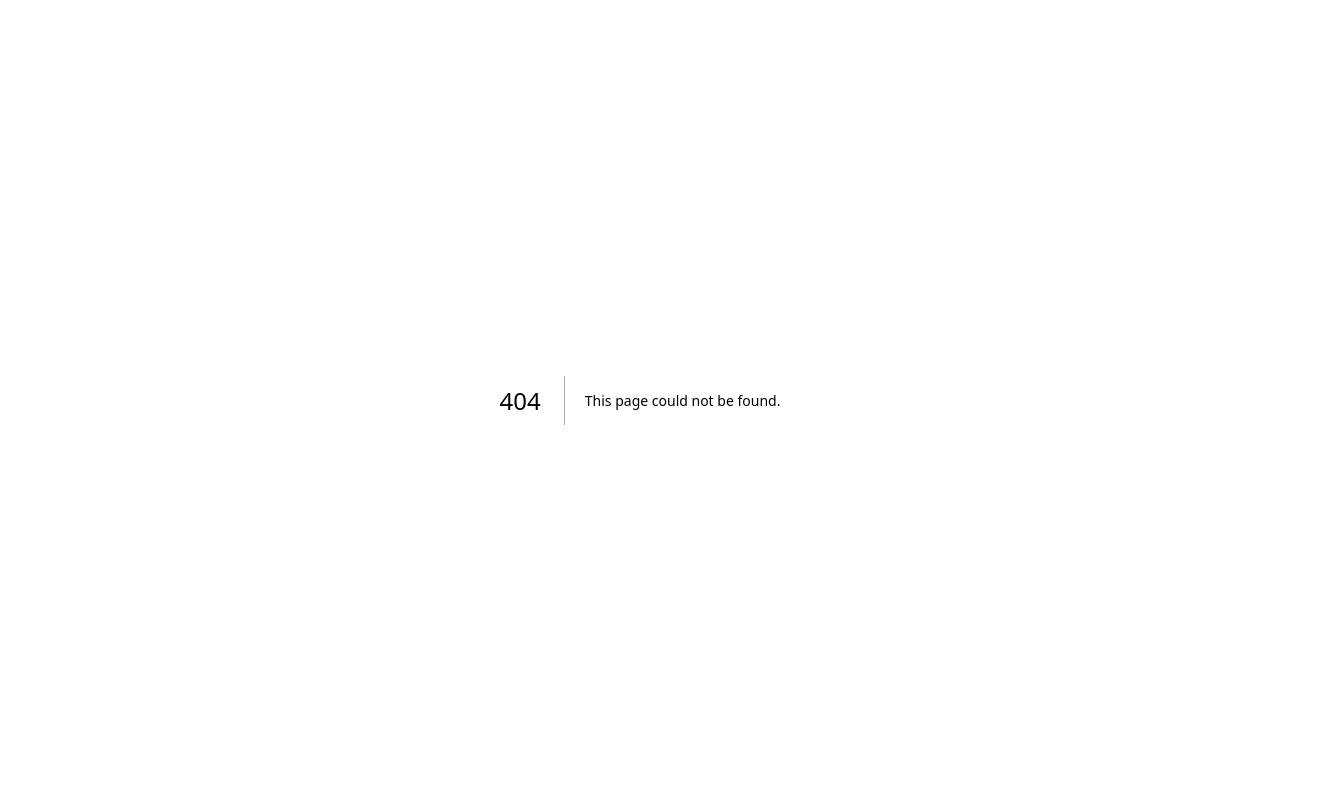
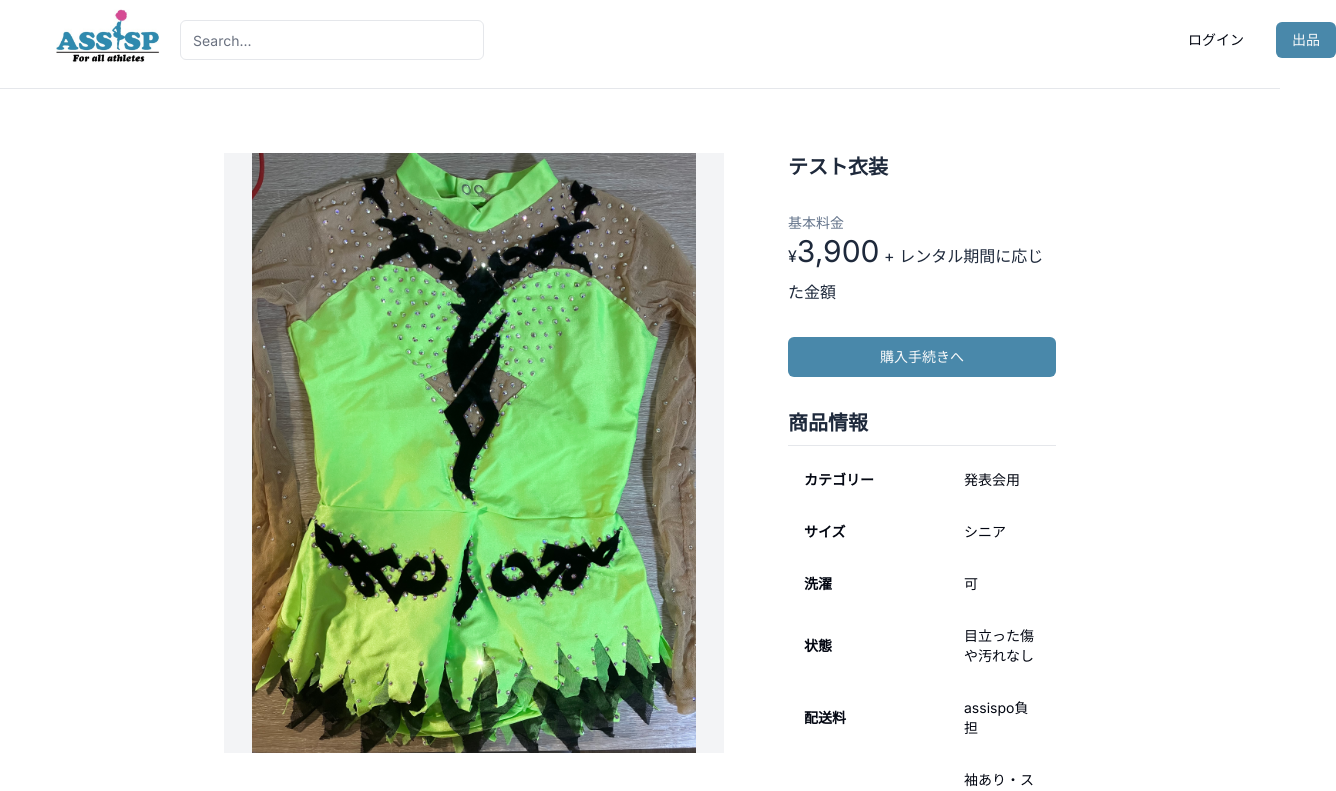
Before and after one commit to zawazawa84/assispo, a Next.js app: page /costume/1 in a window 1280 px wide. Before the commit this address had no page. Shown: the top 791 px of the page, 1336 px wide, since content can reach past the window. Built offline with nearby package versions, Linux system fonts and the light colour scheme.

Commit message:
不要なurlを削除

```diff
--- a/src/features/costume/pages/CostumeDetail.tsx
+++ b/src/features/costume/pages/CostumeDetail.tsx
@@ -39,9 +39,7 @@ export const CostumeDetail = () => {
           <Button
             className="w-full bg-themeblue"
             onClick={() =>
-              router.push(
-                pagesPath.costume.detail._costumeId('1').order.$url().path,
-              )
+              router.push(pagesPath.costume._costumeId('1').order.$url().path)
             }
           >
             購入手続きへ
--- a/src/features/costume/pages/CostumeOrder.tsx
+++ b/src/features/costume/pages/CostumeOrder.tsx
@@ -26,7 +26,7 @@ export const CostumeOrder = () => {
             className="h-16 bg-themeblue"
             onClick={() =>
               router.push(
-                pagesPath.costume.detail
+                pagesPath.costume
                   ._costumeId('1')
                   .order._orderId('1')
                   .complete.$url().path,
--- a/src/gen/$path.ts
+++ b/src/gen/$path.ts
@@ -8,34 +8,30 @@ const buildSuffix = (url?: {query?: Record<string, string>, hash?: string}) => {
 
 export const pagesPath = {
   "costume": {
-    "detail": {
     _costumeId: (costumeId: string | number) => ({
       "order": {
         _orderId: (orderId: string | number) => ({
           "complete": {
-              $url: (url?: { hash?: string }) => ({ pathname: '/costume/detail/[costumeId]/order/[orderId]/complete' as const, query: { costumeId, orderId }, hash: url?.hash, path: `/costume/detail/${costumeId}/order/${orderId}/complete${buildSuffix(url)}` })
+            $url: (url?: { hash?: string }) => ({ pathname: '/costume/[costumeId]/order/[orderId]/complete' as const, query: { costumeId, orderId }, hash: url?.hash, path: `/costume/${costumeId}/order/${orderId}/complete${buildSuffix(url)}` })
           }
         }),
-          $url: (url?: { hash?: string }) => ({ pathname: '/costume/detail/[costumeId]/order' as const, query: { costumeId }, hash: url?.hash, path: `/costume/detail/${costumeId}/order${buildSuffix(url)}` })
+        $url: (url?: { hash?: string }) => ({ pathname: '/costume/[costumeId]/order' as const, query: { costumeId }, hash: url?.hash, path: `/costume/${costumeId}/order${buildSuffix(url)}` })
       },
-        $url: (url?: { hash?: string }) => ({ pathname: '/costume/detail/[costumeId]' as const, query: { costumeId }, hash: url?.hash, path: `/costume/detail/${costumeId}${buildSuffix(url)}` })
-      })
+      $url: (url?: { hash?: string }) => ({ pathname: '/costume/[costumeId]' as const, query: { costumeId }, hash: url?.hash, path: `/costume/${costumeId}${buildSuffix(url)}` })
+    }),
+    $url: (url?: { hash?: string }) => ({ pathname: '/costume' as const, hash: url?.hash, path: `/costume${buildSuffix(url)}` })
   },
-    $url: (url?: { hash?: string }) => ({ pathname: '/costume' as const, hash: url?.hash, path: `/costume${buildSuffix(url)}` })
+  "mypage": {
+    "orderhistory": {
+      $url: (url?: { hash?: string }) => ({ pathname: '/mypage/orderhistory' as const, hash: url?.hash, path: `/mypage/orderhistory${buildSuffix(url)}` })
+    },
+    $url: (url?: { hash?: string }) => ({ pathname: '/mypage' as const, hash: url?.hash, path: `/mypage${buildSuffix(url)}` })
   },
   "signin": {
     $url: (url?: { hash?: string }) => ({ pathname: '/signin' as const, hash: url?.hash, path: `/signin${buildSuffix(url)}` })
   },
   "signup": {
     $url: (url?: { hash?: string }) => ({ pathname: '/signup' as const, hash: url?.hash, path: `/signup${buildSuffix(url)}` })
-  },
-  "user": {
-    _userId: (userId: string | number) => ({
-      "orderhistory": {
-        $url: (url?: { hash?: string }) => ({ pathname: '/user/[userId]/orderhistory' as const, query: { userId }, hash: url?.hash, path: `/user/${userId}/orderhistory${buildSuffix(url)}` })
-      },
-      $url: (url?: { hash?: string }) => ({ pathname: '/user/[userId]' as const, query: { userId }, hash: url?.hash, path: `/user/${userId}${buildSuffix(url)}` })
-    })
   },
   $url: (url?: { hash?: string }) => ({ pathname: '/' as const, hash: url?.hash, path: `/${buildSuffix(url)}` })
 };
```
Also changed, not shown: src/app/costume/[costumeId]/order/[orderId]/complete/page.tsx (renamed from src/app/costume/detail/[costumeId]/order/[orderId]/complete/page.tsx), src/app/costume/[costumeId]/order/page.tsx (renamed from src/app/costume/detail/[costumeId]/order/page.tsx), src/app/costume/[costumeId]/page.tsx (renamed from src/app/costume/detail/[costumeId]/page.tsx), src/app/mypage/orderhistory/page.tsx (renamed from src/app/user/[userId]/orderhistory/page.tsx), src/app/mypage/page.tsx (renamed from src/app/user/[userId]/page.tsx). Lines whose indentation alone changed are shown as unchanged.
